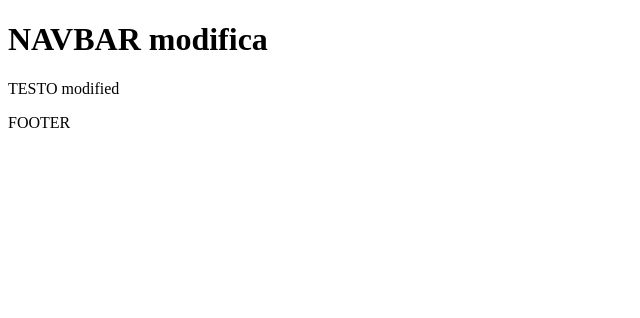
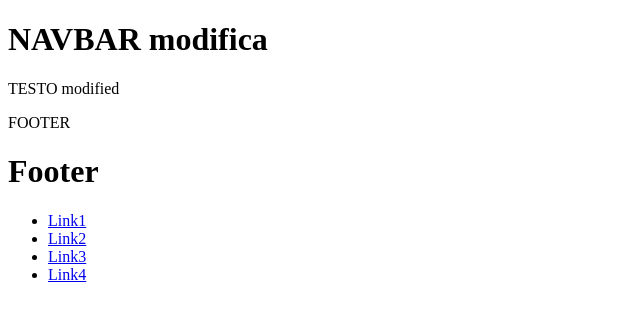
Before and after one commit to CiccioAcq/EsercizioGit, a plain HTML site: page index.html in a window 1280 px wide. Shown: the whole page, without its empty margins (0-640 px from the left). Drawn offline with Linux system fonts and the light colour scheme.

Commit message:
feat(index.html): footer nav added

```diff
--- a/index.html
+++ b/index.html
@@ -18,7 +18,17 @@
 
 <!--FOOTER-->
 
-<footer>FOOTER</footer>
+<footer>FOOTER
+    <h1>Footer</h1>
+    <nav>
+        <ul>
+            <li><a href="link/1">Link1</a></li>
+            <li><a href="link/2">Link2</a></li>
+            <li><a href="link/3">Link3</a></li>
+            <li><a href="link/4">Link4</a></li>
+        </ul>
+</nav>
+</footer>
 
 </body>
 </html>
```
Also changed, not shown: 1 other file.
